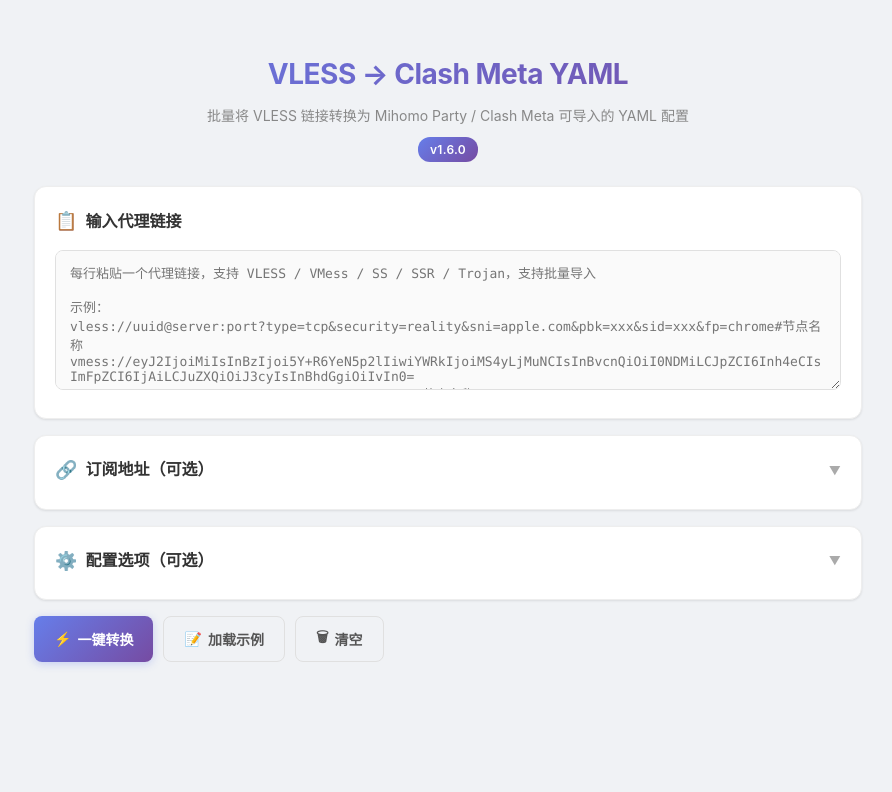
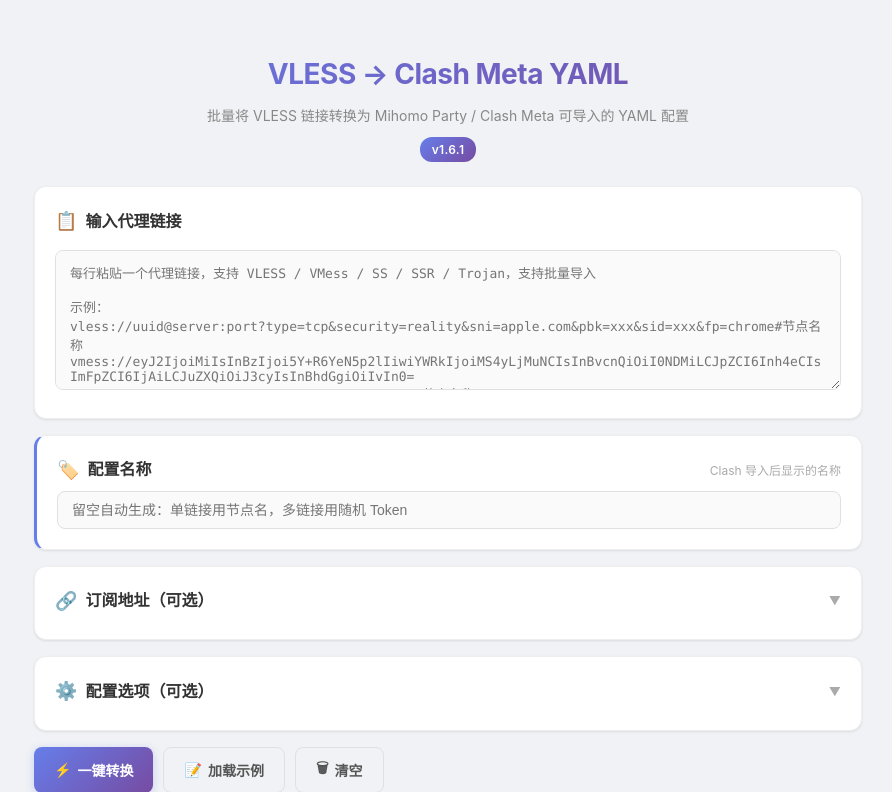
Before and after one commit to saeson001/vless2clash, a Flask app: page / in a window 1280 px wide. Shown: the top 792 px of the page, without its empty margins (192-1084 px from the left). Before the commit the page ends 666 px from the top, so only its background shows below. Run offline with Flask 3, Linux system fonts and the light colour scheme.

Commit message:
v1.6.1: extract config_name to always-visible frontend card

```diff
--- a/app.py
+++ b/app.py
@@ -63,7 +63,7 @@ app.config.update(
 )
 
 # Application version (sync with deploy.sh VERSION)
-APP_VERSION = "v1.6.0"
+APP_VERSION = "v1.6.1"
 
 # Directory for saving generated YAML files
 DOWNLOADS_DIR = os.path.join(os.path.dirname(os.path.abspath(__file__)), "downloads")
--- a/static/css/style.css
+++ b/static/css/style.css
@@ -133,6 +133,45 @@ textarea:focus {
 
 #subscription-input {
     min-height: 80px;
+}
+
+/* ===== Config Name (always visible) ===== */
+
+.card-name-config {
+    border-left: 3px solid #667eea;
+}
+
+.card-name-config .card-header {
+    margin-bottom: 6px;
+}
+
+.name-hint {
+    font-size: 12px;
+    color: #aaa;
+    font-weight: 400;
+    margin-left: auto;
+}
+
+.name-config-row {
+    padding: 0;
+}
+
+.name-input {
+    width: 100%;
+    padding: 10px 14px;
+    border: 1.5px solid #e0e0e0;
+    border-radius: 8px;
+    font-size: 14px;
+    background: #fafafa;
+    color: #333;
+    transition: border-color 0.2s, box-shadow 0.2s;
+}
+
+.name-input:focus {
+    outline: none;
+    border-color: #667eea;
+    box-shadow: 0 0 0 3px rgba(102, 126, 234, 0.12);
+    background: #fff;
 }
 
 /* ===== Config ===== */
--- a/templates/index.html
+++ b/templates/index.html
@@ -22,6 +22,17 @@
             <textarea id="vless-input" placeholder="每行粘贴一个代理链接，支持 VLESS / VMess / SS / SSR / Trojan，支持批量导入&#10;&#10;示例：&#10;vless://uuid@server:port?type=tcp&security=reality&sni=apple.com&pbk=xxx&sid=xxx&fp=chrome#节点名称&#10;vmess://eyJ2IjoiMiIsInBzIjoi5Y+R6YeN5p2lIiwiYWRkIjoiMS4yLjMuNCIsInBvcnQiOiI0NDMiLCJpZCI6Inh4eCIsImFpZCI6IjAiLCJuZXQiOiJ3cyIsInBhdGgiOiIvIn0=&#10;trojan://password@server:443?sni=example.com#节点名称"></textarea>
         </div>
 
+        <div class="card card-name-config">
+            <div class="card-header">
+                <span class="card-icon">🏷️</span>
+                <h2>配置名称</h2>
+                <span class="name-hint">Clash 导入后显示的名称</span>
+            </div>
+            <div class="name-config-row">
+                <input type="text" id="cfg-name" class="name-input" placeholder="留空自动生成：单链接用节点名，多链接用随机 Token">
+            </div>
+        </div>
+
         <div class="card">
             <div class="card-header collapsible" onclick="toggleSubscription()">
                 <span class="card-icon">🔗</span>
@@ -41,10 +52,6 @@
             </div>
             <div id="config-section" class="collapsible-content" style="display:none;">
                 <div class="config-grid">
-                    <div class="config-item config-item-full">
-                        <label>配置名称（Clash 导入后显示的名称）</label>
-                        <input type="text" id="cfg-name" placeholder="留空则自动：单链接用节点名，多链接用 token">
-                    </div>
                     <div class="config-item">
                         <label>混合端口</label>
                         <input type="number" id="cfg-port" value="7890">
```
Also changed, not shown: 1 other file.
